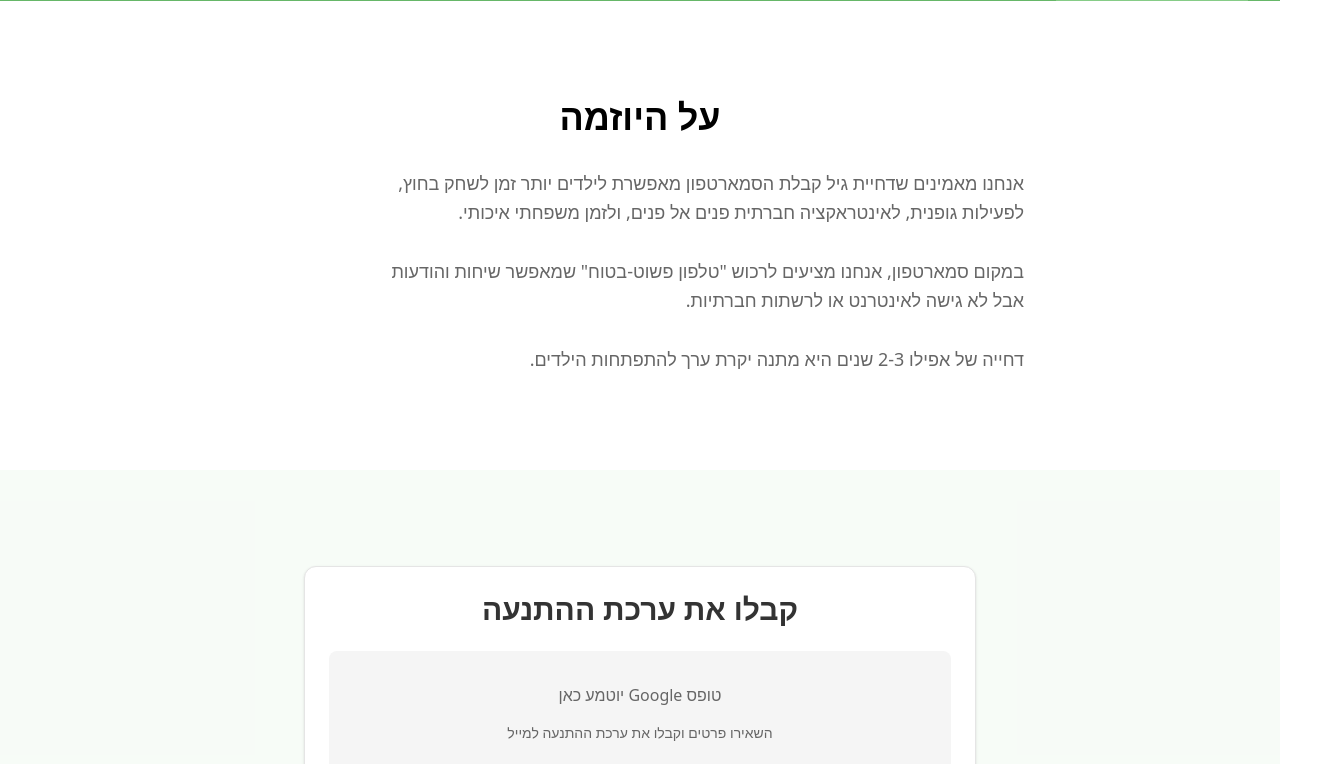
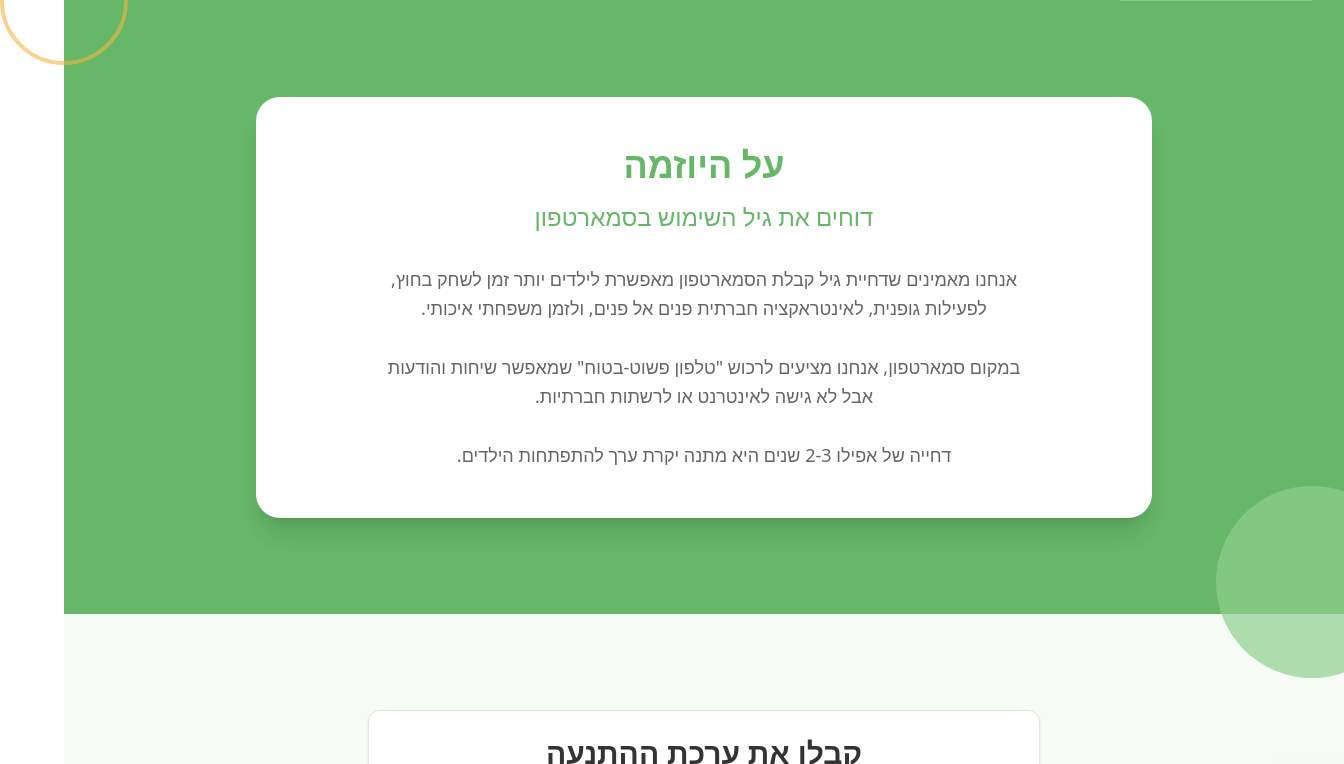
Before and after one commit to TnuLigdol/TnuLigdol, a Next.js app: page / in a window 1280 px wide. Shown: the part 516-1280 px from the top of the page, 1344 px wide, since content can reach past the window. Built offline with nearby package versions, Linux system fonts and the light colour scheme; no server answers.

Commit message:
feat(about): redesign with card layout
- Add primary background with decorative circles
- Display content in centered white card
- Add fade-in animation

```diff
--- a/components/home/about.tsx
+++ b/components/home/about.tsx
@@ -2,13 +2,22 @@ import { homepage } from '@/content';
 
 export function About() {
   return (
-    <section className="py-16 md:py-24 bg-background">
-      <div className="container mx-auto px-4">
-        <h2 className="text-3xl md:text-4xl font-bold text-center mb-8">
-          {homepage.about.title}
-        </h2>
-        <div className="max-w-3xl mx-auto text-lg text-muted-foreground leading-relaxed whitespace-pre-line">
-          {homepage.about.content.trim()}
+    <section className="py-16 md:py-24 bg-primary relative">
+      {/* Decorative circles */}
+      <div className="absolute top-0 left-0 w-24 h-24 md:w-32 md:h-32 rounded-full border-4 border-[#f5b642] opacity-60 -translate-x-1/2 -translate-y-1/2" />
+      <div className="absolute bottom-0 right-0 w-32 h-32 md:w-48 md:h-48 rounded-full bg-[#8fd18f] opacity-70 translate-x-1/3 translate-y-1/3" />
+
+      <div className="container mx-auto px-4 relative z-10">
+        <div className="bg-white rounded-3xl shadow-xl p-8 md:p-12 max-w-4xl mx-auto animate-fade-in-up">
+          <h2 className="text-3xl md:text-4xl font-bold text-center text-primary mb-4">
+            {homepage.about.title}
+          </h2>
+          <p className="text-xl md:text-2xl text-primary text-center mb-8">
+            דוחים את גיל השימוש בסמארטפון
+          </p>
+          <div className="text-lg text-muted-foreground leading-relaxed whitespace-pre-line text-center">
+            {homepage.about.content.trim()}
+          </div>
         </div>
       </div>
     </section>
```
